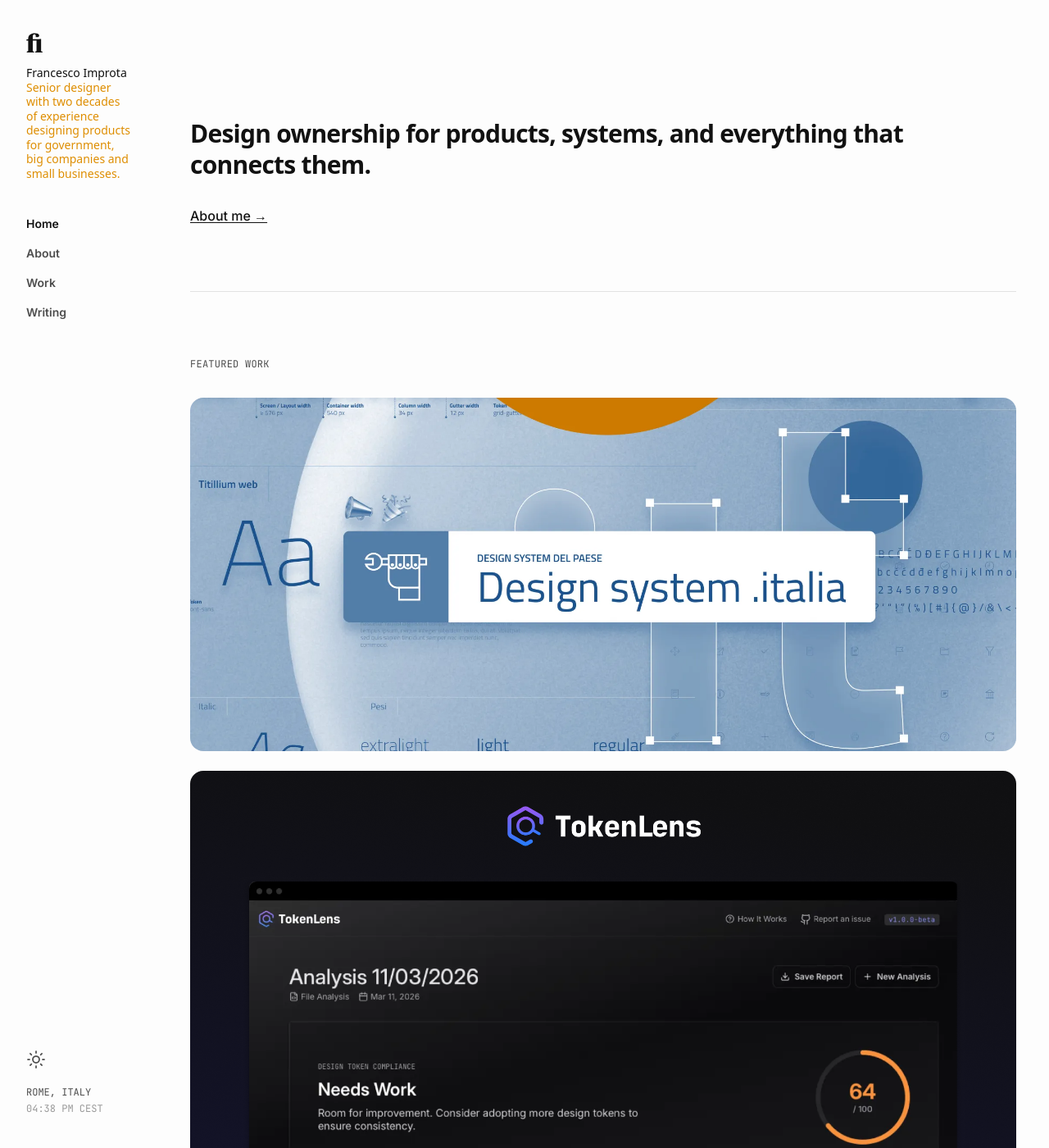
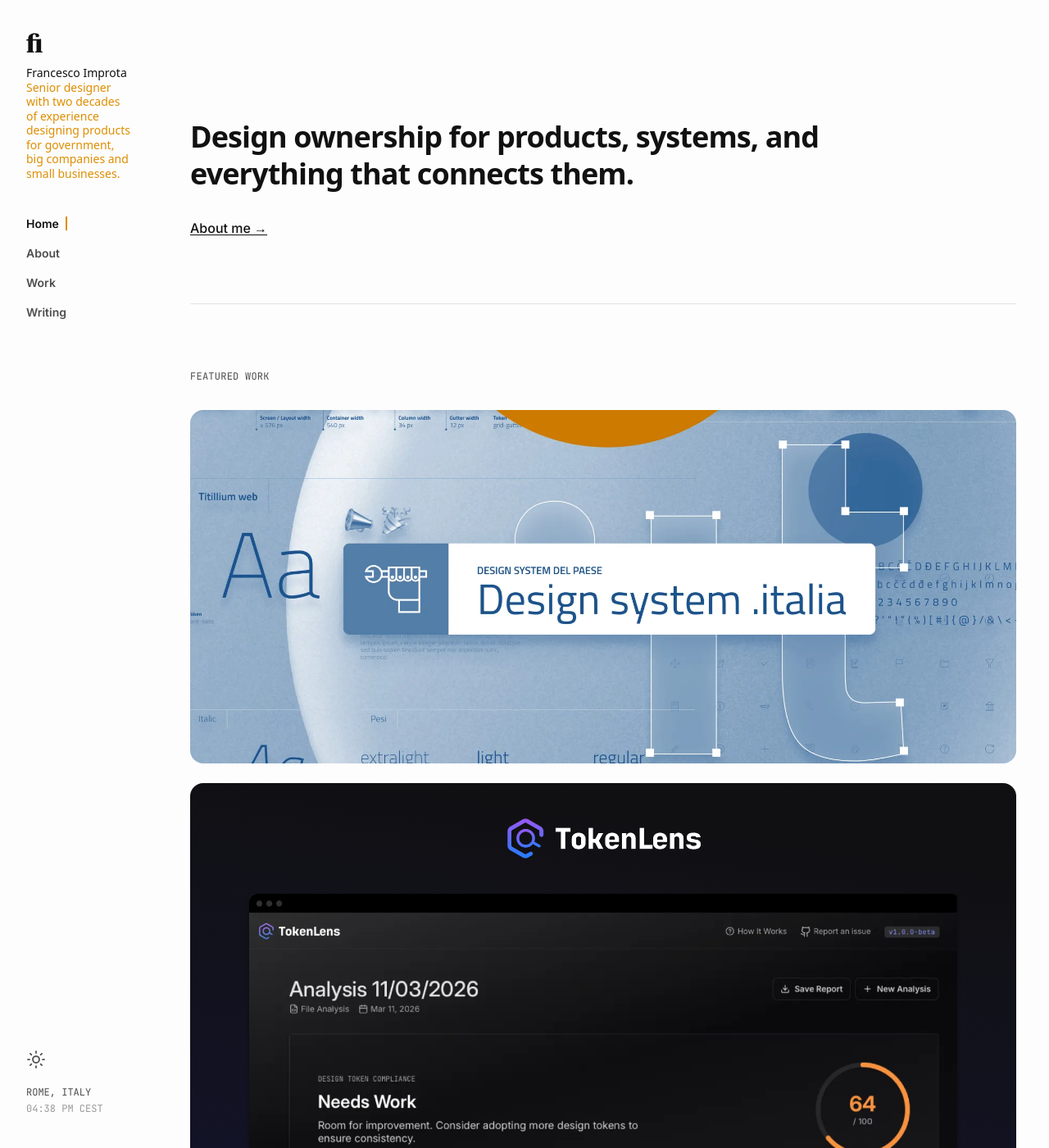
Before and after one commit to zetareticoli/fi, a Jekyll site: the page built from index.html, in a window 1280 px wide and 1400 px high. Shown: the whole window at 82% size. Built offline with Jekyll 4.4.1, drawn with Linux system fonts in a browser that asks for light colours; some web fonts are replaced.

Commit message:
refactor: enhance border and padding utilities in tw-compiled.css; add new border and padding classes for improved layout flexibility

```diff
--- a/css/tw-compiled.css
+++ b/css/tw-compiled.css
@@ -35,7 +35,6 @@
     --text-4xl--line-height: calc(2.5 / 2.25);
     --text-5xl: 3rem;
     --text-5xl--line-height: 1;
-    --font-weight-light: 300;
     --font-weight-medium: 500;
     --font-weight-semibold: 600;
     --font-weight-bold: 700;
@@ -1158,12 +1157,41 @@
     border-style: var(--tw-border-style);
     border-width: 1px;
   }
+  .border-2 {
+    border-style: var(--tw-border-style);
+    border-width: 2px;
+  }
+  .border-r-2 {
+    border-right-style: var(--tw-border-style);
+    border-right-width: 2px;
+  }
+  .border-r-4 {
+    border-right-style: var(--tw-border-style);
+    border-right-width: 4px;
+  }
   .border-b {
     border-bottom-style: var(--tw-border-style);
     border-bottom-width: 1px;
   }
+  .border-b-2 {
+    border-bottom-style: var(--tw-border-style);
+    border-bottom-width: 2px;
+  }
+  .border-l-2 {
+    border-left-style: var(--tw-border-style);
+    border-left-width: 2px;
+  }
   .border-border {
     border-color: var(--color-border);
+  }
+  .border-r-accent {
+    border-right-color: var(--color-accent);
+  }
+  .border-b-accent {
+    border-bottom-color: var(--color-accent);
+  }
+  .border-l-accent {
+    border-left-color: var(--color-accent);
   }
   .bg-amber-500 {
     background-color: var(--color-amber-500);
@@ -1264,12 +1292,12 @@
   .pt-12 {
     padding-top: calc(var(--spacing) * 12);
   }
-  .pt-14 {
-    padding-top: calc(var(--spacing) * 14);
-  }
   .pt-16 {
     padding-top: calc(var(--spacing) * 16);
   }
+  .pr-2 {
+    padding-right: calc(var(--spacing) * 2);
+  }
   .pb-6 {
     padding-bottom: calc(var(--spacing) * 6);
   }
@@ -1281,6 +1309,9 @@
   }
   .pb-16 {
     padding-bottom: calc(var(--spacing) * 16);
+  }
+  .pl-2 {
+    padding-left: calc(var(--spacing) * 2);
   }
   .pl-3 {
     padding-left: calc(var(--spacing) * 3);
@@ -1582,6 +1613,11 @@
       }
     }
   }
+  .active\:border-accent {
+    &:active {
+      border-color: var(--color-accent);
+    }
+  }
   .sm\:flex-row {
     @media (width >= 40rem) {
       flex-direction: row;
@@ -1634,11 +1670,6 @@
       grid-column: span 7 / span 7;
     }
   }
-  .md\:w-1\/2 {
-    @media (width >= 48rem) {
-      width: calc(1 / 2 * 100%);
-    }
-  }
   .md\:w-1\/4 {
     @media (width >= 48rem) {
       width: calc(1 / 4 * 100%);
@@ -1844,24 +1875,9 @@
       padding-top: calc(var(--spacing) * 24);
     }
   }
-  .lg\:pt-32 {
-    @media (width >= 64rem) {
-      padding-top: calc(var(--spacing) * 32);
-    }
-  }
-  .lg\:pt-34 {
-    @media (width >= 64rem) {
-      padding-top: calc(var(--spacing) * 34);
-    }
-  }
   .lg\:pt-36 {
     @media (width >= 64rem) {
       padding-top: calc(var(--spacing) * 36);
-    }
-  }
-  .lg\:pt-38 {
-    @media (width >= 64rem) {
-      padding-top: calc(var(--spacing) * 38);
     }
   }
   .lg\:pb-16 {
@@ -1878,6 +1894,12 @@
     @media (width >= 64rem) {
       font-size: var(--text-2xl);
       line-height: var(--tw-leading, var(--text-2xl--line-height));
+    }
+  }
+  .lg\:text-4xl {
+    @media (width >= 64rem) {
+      font-size: var(--text-4xl);
+      line-height: var(--tw-leading, var(--text-4xl--line-height));
     }
   }
   .lg\:text-5xl {
```
